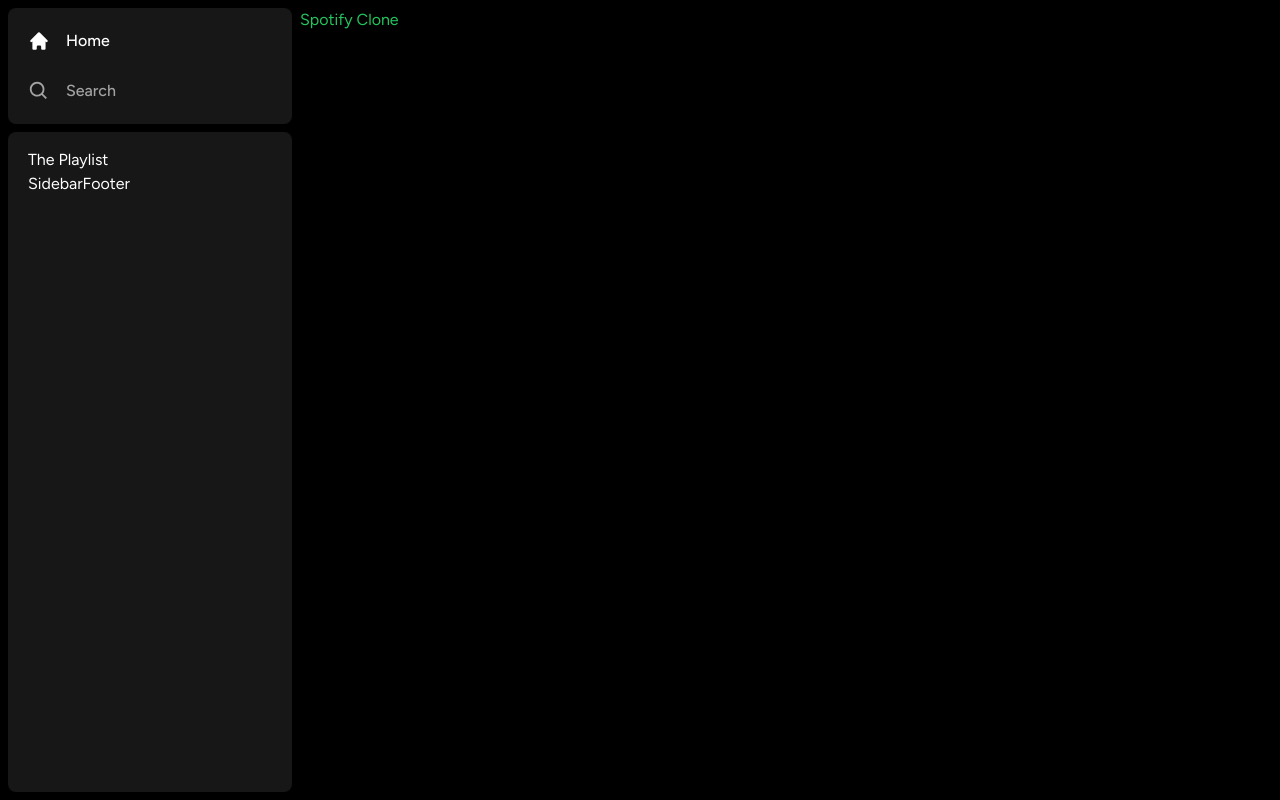
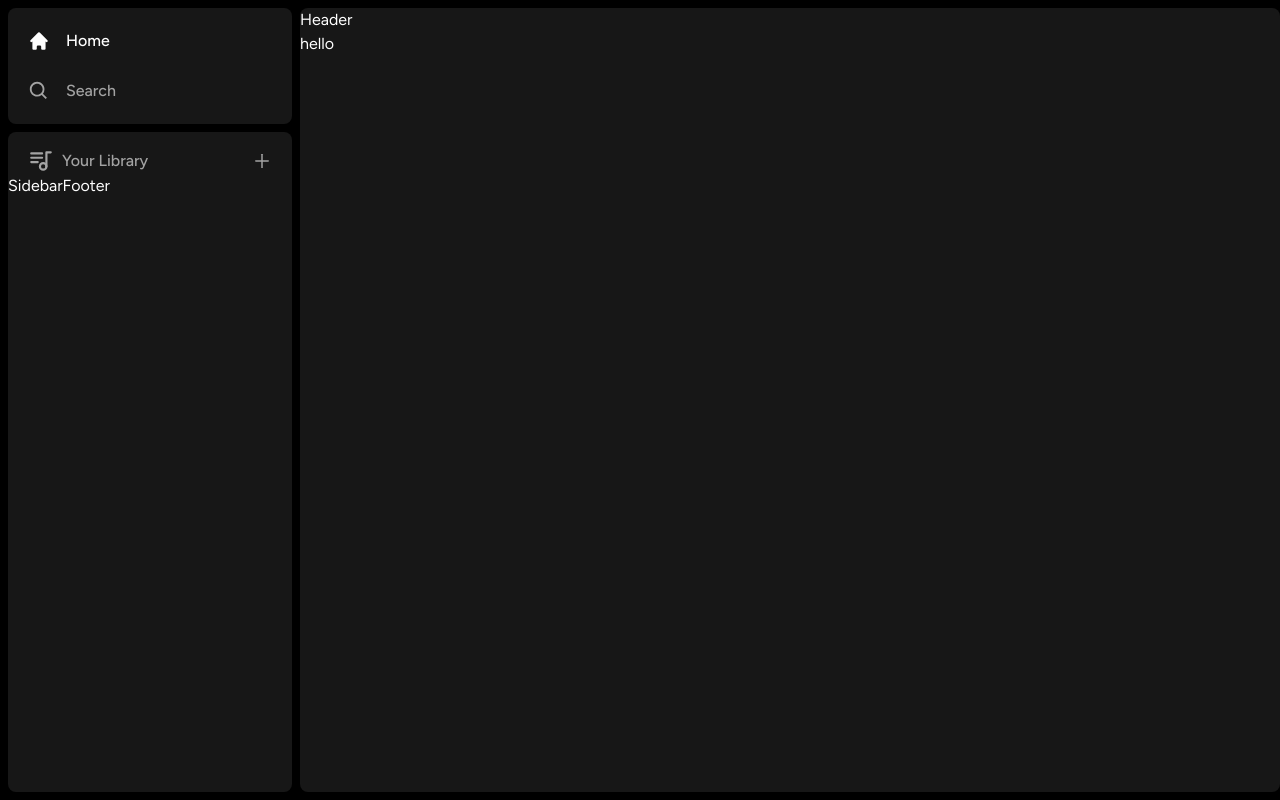
Before and after one commit to dineshyadav19/spotify-clone, a Next.js app: page / in a window 1280 px wide. Built offline with nearby package versions, Linux system fonts and the light colour scheme.

Commit message:
add header and other components

```diff
--- a/app/(site)/page.tsx
+++ b/app/(site)/page.tsx
@@ -1,3 +1,10 @@
+import Header from '@/components/Header';
+
 export default function Home() {
-  return <div className="text-green-500">Spotify Clone</div>;
+  return (
+    <div className="bg-neutral-900 w-full h-full overflow-hidden overscroll-y-auto rounded-lg">
+      <Header></Header>
+      hello
+    </div>
+  );
 }
--- /dev/null
+++ b/components/Footer.tsx
@@ -0,0 +1,9 @@
+import React from 'react';
+
+type Props = {};
+
+const Footer = (props: Props) => {
+  return <div>Footer</div>;
+};
+
+export default Footer;
--- /dev/null
+++ b/components/Header.tsx
@@ -0,0 +1,9 @@
+import React from 'react';
+
+type HeaderProps = {};
+
+const Header: React.FC<HeaderProps> = () => {
+  return <div>Header</div>;
+};
+
+export default Header;
--- /dev/null
+++ b/components/Library.tsx
@@ -0,0 +1,25 @@
+import React from 'react';
+import { TbPlaylist } from 'react-icons/tb';
+import { AiOutlinePlus } from 'react-icons/ai';
+
+type LibraryProps = {};
+
+const Library: React.FC<LibraryProps> = () => {
+  return (
+    <div className="flex flex-col gap-y-2">
+      <div className="flex justify-between items-center px-5 pt-4">
+        <div className="inline-flex items-center gap-x-2 text-neutral-400 hover:text-white transition cursor-pointer group">
+          <TbPlaylist size={26} />
+          <p className="font-medium text-base cursor-pointer">Your Library</p>
+        </div>
+
+        <AiOutlinePlus
+          className="text-neutral-400 hover:text-white transition cursor-pointer"
+          size={20}
+        />
+      </div>
+    </div>
+  );
+};
+
+export default Library;
--- a/components/Sidebar.tsx
+++ b/components/Sidebar.tsx
@@ -7,6 +7,7 @@
 import Box from './Box';
 import SidebarItem from './SidebarItem';
 import SidebarFooter from './SidebarFooter';
+import Library from './Library';
 
 type SidebarProps = {
   children: React.ReactNode;
@@ -39,8 +40,8 @@
             <SidebarItem key={route.label} {...route} />
           ))}
         </Box>
-        <Box className="h-full overflow-y-auto px-5 py-4">
-          The Playlist
+        <Box className="h-full overflow-y-auto">
+          <Library />
           <SidebarFooter />
         </Box>
       </div>
--- a/components/SidebarItem.tsx
+++ b/components/SidebarItem.tsx
@@ -20,7 +20,7 @@
     <Link
       href={href}
       className={twMerge(
-        'flex gap-x-4 items-center text-md font-medium cursor-pointer hover:text-white  transition py-1',
+        'flex gap-x-4 items-center text-base font-medium cursor-pointer hover:text-white  transition py-1',
         active ? 'text-white' : 'text-neutral-400'
       )}
     >
```
